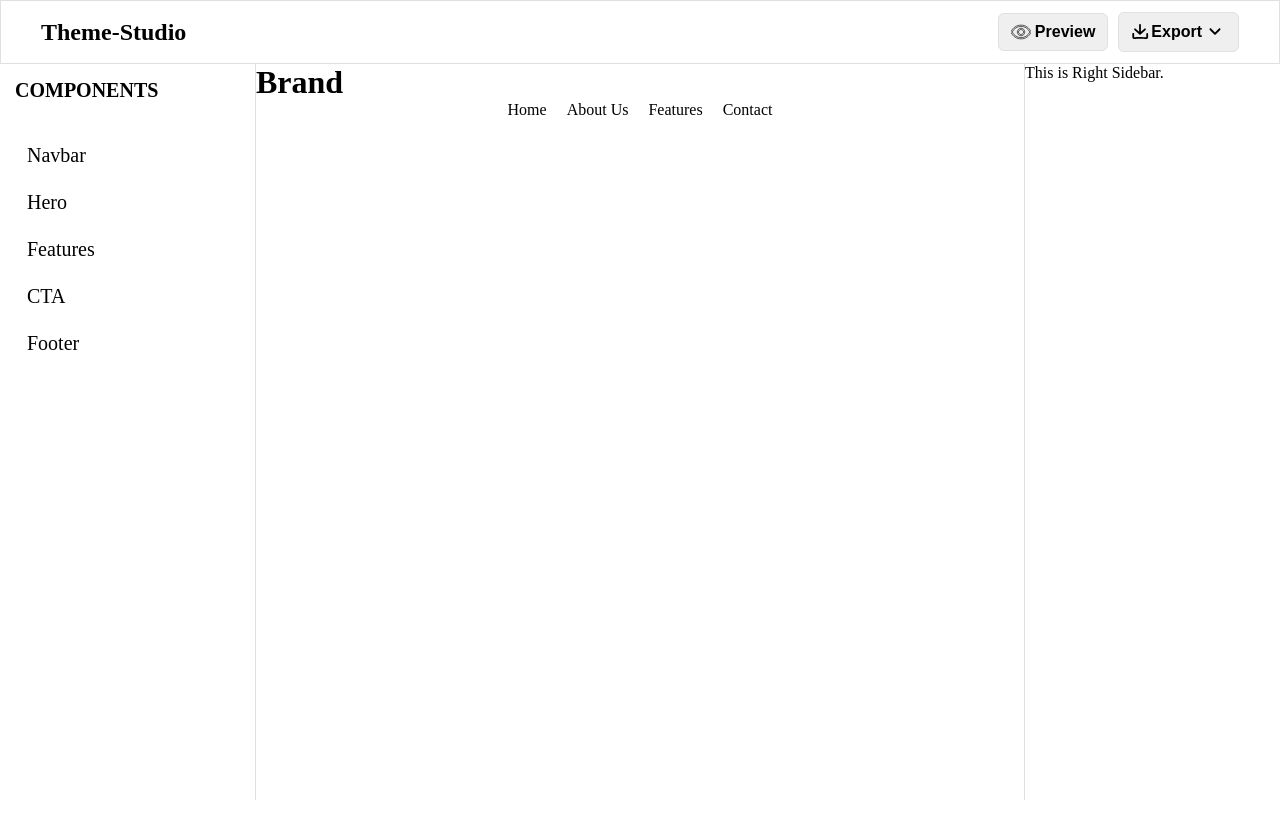
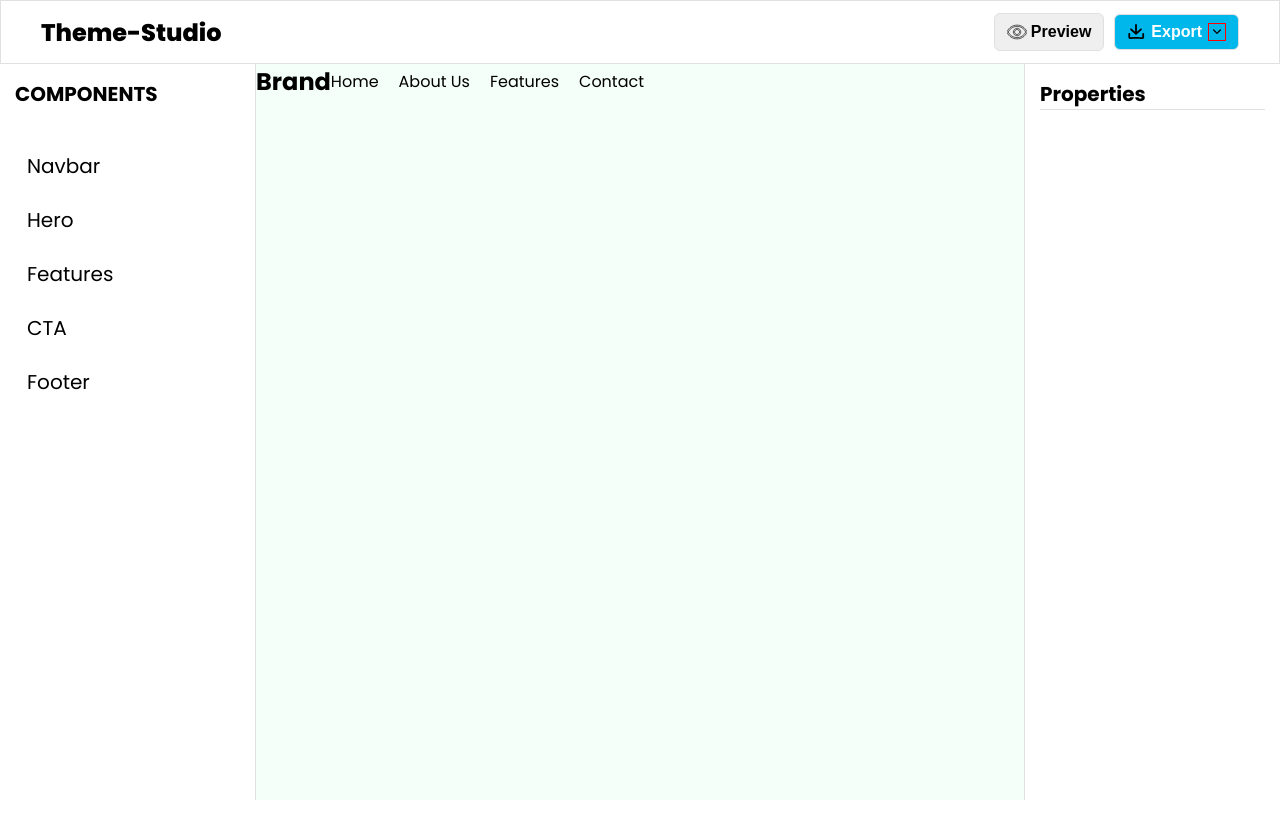
Before and after one commit to codekushall/Theme-Studio, a React (Vite) app: page / in a window 1280 px wide. Shown: the top 838 px of the page. Built offline with nearby package versions, Linux system fonts and the light colour scheme.

Commit message:
bg color

```diff
--- a/src/components/icon/Icon.tsx
+++ b/src/components/icon/Icon.tsx
@@ -9,6 +9,7 @@ export const DropDown = ({ size = 22, color = "", className }: IconProps) => (
     height={size}
     width={size}
     className={className}
+    style={{border:"1px solid red"}}
     viewBox="0 0 24 24"
     xmlns="http://www.w3.org/2000/svg"
   >
--- a/src/components/layout/navbar/Navbar.styles.ts
+++ b/src/components/layout/navbar/Navbar.styles.ts
@@ -27,7 +27,7 @@ export const PreviewButton = styled.button`
   padding: 8px 12px;
   font-size: 16px;
   font-weight: 800;
-  border: 1px solid #e0e0e0;
+  border: 1px solid var(--border-color);
   border-radius: 6px;
   display: flex;
   align-items: center;
@@ -36,14 +36,16 @@ export const PreviewButton = styled.button`
 `;
 export const ExportButton = styled.button`
   padding: 8px 12px;
+  display: flex;
   font-size: 16px;
   font-weight: 800;
   border: 1px solid;
   margin: 0px 0px 0px 10px;
-  border: 1px solid #e0e0e0;
+  border: 1px solid var(--border-color);
   border-radius: 6px;
-  display: flex;
   align-items: center;
   justify-content: center;
-  gap:2px;
+  gap:6px;
+  background-color:var(--primary-color);
+  color:white;
 `;
--- a/src/components/layout/navbar/Navbar.tsx
+++ b/src/components/layout/navbar/Navbar.tsx
@@ -7,7 +7,7 @@ const Navbar: React.FC = () => {
       <HeadingOne>Theme-Studio</HeadingOne>
       <ButtonWrapper>
         <PreviewButton> <EyeIcon color="none"/> Preview</PreviewButton>
-        <ExportButton> <DownloadIcon size={18}/> Export<DropDown /></ExportButton>
+        <ExportButton> <DownloadIcon size={18} /> Export<DropDown size={18}/></ExportButton>
       </ButtonWrapper>
     </NavbarWrapper>
   );
--- a/src/components/sidebar/RightSidebar.styles.ts
+++ b/src/components/sidebar/RightSidebar.styles.ts
@@ -7,3 +7,8 @@ export const RightSideContainer = styled.div`
   top: 64px;
   border-left: 1px solid var(--border-color);
 `;
+export const HeadingFour = styled.h4`
+  border-bottom: 1px solid var(--border-color);
+  margin: 15px;
+  font-size: 20px;
+`;
--- a/src/components/sidebar/RightSidebar.tsx
+++ b/src/components/sidebar/RightSidebar.tsx
@@ -1,9 +1,9 @@
-import { RightSideContainer } from "./RightSidebar.styles";
+import { HeadingFour, RightSideContainer } from "./RightSidebar.styles";
 
 const RightSidebar: React.FC = () => {
     return (
         <RightSideContainer>
-            This is Right Sidebar.
+            <HeadingFour>Properties</HeadingFour>
         </RightSideContainer>
     );
 };
--- a/src/index.css
+++ b/src/index.css
@@ -1,4 +1,6 @@
 /* Main CSS comes here */
+@import url('https://fonts.googleapis.com/css2?family=Poppins:ital,wght@0,100;0,200;0,300;0,400;0,500;0,600;0,700;0,800;0,900;1,100;1,200;1,300;1,400;1,500;1,600;1,700;1,800;1,900&family=Roboto+Condensed:ital,wght@0,100..900;1,100..900&display=swap');
+
 * {
   margin: 0;
   padding: 0;
@@ -6,4 +8,9 @@
 }
 :root{
   --border-color:#e0e0e0;
+  --primary-color:#00B7EB;
+  --mainbackground-color:#F5FFFA;
 }
+body{
+   font-family: "Poppins", sans-serif;
+}
--- a/src/routes/index.tsx
+++ b/src/routes/index.tsx
@@ -5,11 +5,15 @@ export const Content = styled.div`
   height: calc(100vh - 64px);
   width: 60%;
   top: 64px;
+  background-color: var(--mainbackground-color);
 `;
+export const MainWrapper = styled.div`
+ display:flex;
 
-export const HeadingOne = styled.h1`
-  display: flex;
-  align-items: center;
+
+`;
+export const HeadingTwo = styled.h2`
+  justify-content: center;
 `;
 
 export const Navbar = styled.ul`
@@ -19,6 +23,9 @@ export const Navbar = styled.ul`
   justify-content: center;
   gap: 20px;
 `;
+export const MainComponentNav = styled.li`
+  font: bold;
+`;
 export const Route = createFileRoute("/")({
   component: RouteComponent,
 });
@@ -26,13 +33,15 @@ export const Route = createFileRoute("/")({
 function RouteComponent() {
   return (
     <Content>
-      <HeadingOne>Brand</HeadingOne>
-      <Navbar>
-        <li>Home</li>
-        <li>About Us</li>
-        <li>Features</li>
-        <li>Contact</li>
-      </Navbar>
+      <MainWrapper>
+        <HeadingTwo>Brand</HeadingTwo>
+        <Navbar>
+          <MainComponentNav>Home</MainComponentNav>
+          <MainComponentNav>About Us</MainComponentNav>
+          <MainComponentNav>Features</MainComponentNav>
+          <MainComponentNav>Contact</MainComponentNav>
+        </Navbar>
+      </MainWrapper>
     </Content>
   );
 }
```
